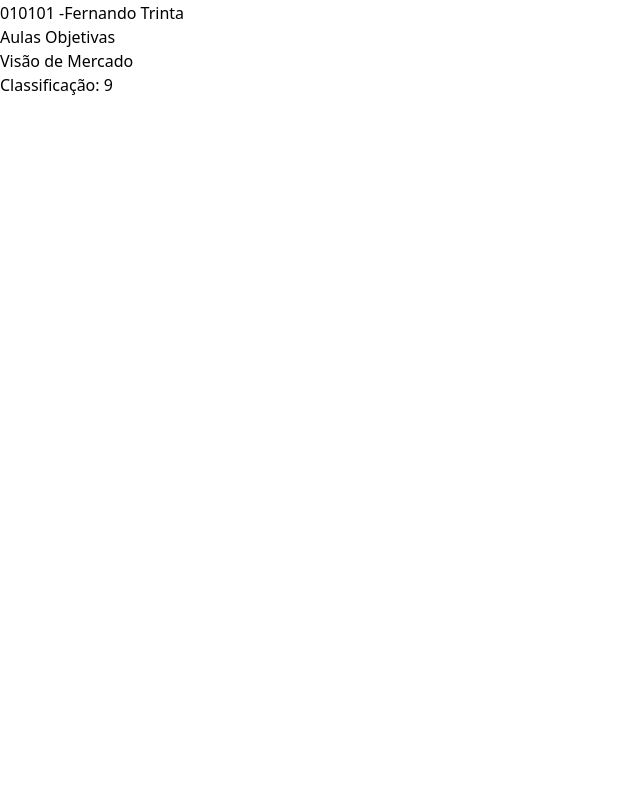
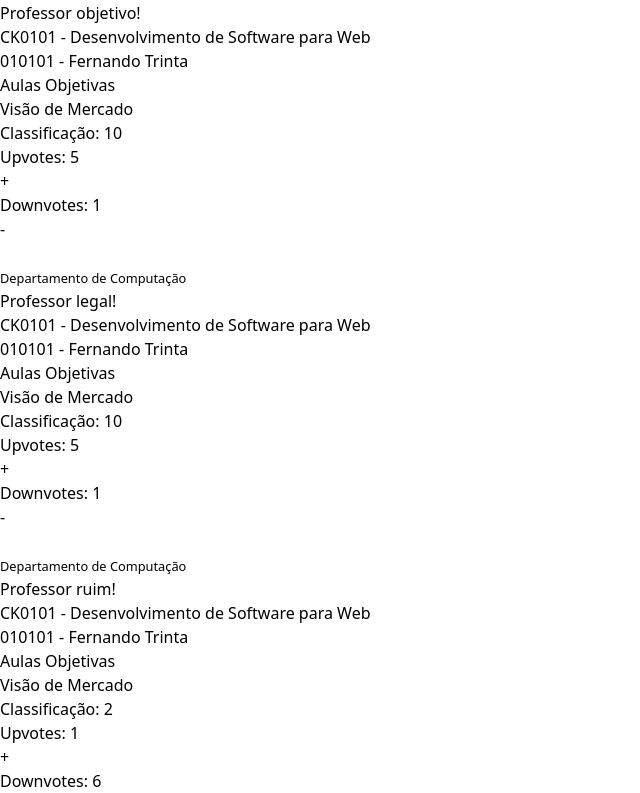
Before and after one commit to GabrielSuassuna/web-front, a React (Create React App) app in the folder frontend/: page /explore in a window 1280 px wide. Shown: the part 867-1660 px from the top of the page, without its empty margins (0-640 px from the left). Before the commit the page ends 988 px from the top, so only its background shows below. Built offline with nearby package versions, Linux system fonts and the light colour scheme.

Commit message:
Adicionando funcionalidade de upvote e downvote ao componente de FeedbackSearchResult

```diff
--- a/frontend/src/components/SearchResult/FeedbackSearchResult/FeedbackSearchResult.js
+++ b/frontend/src/components/SearchResult/FeedbackSearchResult/FeedbackSearchResult.js
@@ -16,25 +16,55 @@ import Tag from "../../Tag/Tag";
  *    * upvotes (Int): Número de upvotes do feedback
  *    * downvotes (Int): Número de downvotes do feedback
  *    * score (Float 0-10): Classificação geral do feedback
+ *    * votable (Boolean): Indica se o usuário pode interagir com esse feedback (se ele é aluno)
+ *    * hasVoted (String?): Apenas se for votable. Pode ser nulo, 'UPVOTED' ou 'DOWNVOTED'
+ *    * handleVote (Function): Apenas se for votable. Função que lida com o tipo de voto.
+ *          parâmetro enviado: isUpvote: Boolean  (talvez seja necessário enviar mais parâmetros)
  */
 function DisciplineSearchResult(props) {
-
   const navigate = useNavigate();
 
   const redirectSearchHandler = () => {
-    navigate('/description/feedback');
-  }
+    navigate("/description/feedback");
+  };
 
-  return <div onClick={redirectSearchHandler}>
-    <small>{props.resultData.department}</small>
-    <h1>{props.resultData.title}</h1>
-    <h1>{props.resultData.code} - {props.resultData.discipline}</h1>
-    <h1>{props.resultData.siape} - {props.resultData.professor}</h1>
-    {props.resultData.tags.map(t => <Tag key={t.id} id={t.id} title={t.title}/>)}
-    <h2>Classificação: {props.resultData.score}</h2> {/* Será substituído pelo componente Stars*/}
-    <h2>Upvotes: {props.resultData.upvotes}</h2>
-    <h2>Downvotes: {props.resultData.downvotes}</h2>
-  </div>
+  return (
+    <div>
+      <div onClick={redirectSearchHandler}>
+        <small>{props.resultData.department}</small>
+        <h1>{props.resultData.title}</h1>
+        <h1>
+          {props.resultData.code} - {props.resultData.discipline}
+        </h1>
+        <h1>
+          {props.resultData.siape} - {props.resultData.professor}
+        </h1>
+        {props.resultData.tags.map((t) => (
+          <Tag key={t.id} id={t.id} title={t.title} />
+        ))}
+        <h2>Classificação: {props.resultData.score}</h2>{" "}
+        {/* Será substituído pelo componente Stars*/}
+      </div>
+      <h2>Upvotes: {props.resultData.upvotes}</h2>
+      {props.resultData.votable && (
+        <button
+          disabled={props.resultData.hasVoted === "UPVOTED"}
+          onClick={() => props.handleVote(true)}
+        >
+          +
+        </button>
+      )}
+      <h2>Downvotes: {props.resultData.downvotes}</h2>
+      {props.resultData.votable && (
+        <button
+          disabled={props.resultData.hasVoted === "DOWNVOTED"}
+          onClick={() => props.handleVote(false)}
+        >
+          -
+        </button>
+      )}
+    </div>
+  );
 }
 
 export default DisciplineSearchResult;
--- a/frontend/src/components/SearchResult/SearchResult.js
+++ b/frontend/src/components/SearchResult/SearchResult.js
@@ -25,7 +25,7 @@ function SearchResult(props) {
   if(props.type === SEARCH_RESULT_TYPES.DISCIPLINE_TAUGHT)
     return <DisciplineTaughtSearchResult resultData={props.resultData}/>;
   if(props.type === SEARCH_RESULT_TYPES.FEEDBACK)
-    return <FeedbackSearchResult resultData={props.resultData}/>;
+    return <FeedbackSearchResult resultData={props.resultData} handleVote={props.handleVote}/>;
 }
 
 export default SearchResult;
--- a/frontend/src/pages/ExplorePage/ExplorePage.js
+++ b/frontend/src/pages/ExplorePage/ExplorePage.js
@@ -55,6 +55,68 @@ const DUMMY_RESULTS = [
     },
   },
   {
+    type: SEARCH_RESULT_TYPES.FEEDBACK,
+    resultData: {
+      code: "CK0101",
+      discipline: "Desenvolvimento de Software para Web",
+      siape: "010101",
+      professor: "Fernando Trinta",
+      department: "Departamento de Computação",
+      id: "ID_feedback_1242",
+      title: "Professor objetivo!",
+      tags: [
+        { id: "ID_tag_aulas_objetivas", title: "Aulas Objetivas" },
+        { id: "ID_tag_visao_mercado", title: "Visão de Mercado" },
+      ],
+      score: 10,
+      upvotes: 5,
+      downvotes: 1,
+      votable: true,
+    },
+  },
+  {
+    type: SEARCH_RESULT_TYPES.FEEDBACK,
+    resultData: {
+      code: "CK0101",
+      discipline: "Desenvolvimento de Software para Web",
+      siape: "010101",
+      professor: "Fernando Trinta",
+      department: "Departamento de Computação",
+      id: "ID_feedback_1242",
+      title: "Professor legal!",
+      tags: [
+        { id: "ID_tag_aulas_objetivas", title: "Aulas Objetivas" },
+        { id: "ID_tag_visao_mercado", title: "Visão de Mercado" },
+      ],
+      score: 10,
+      upvotes: 5,
+      downvotes: 1,
+      votable: true,
+      hasVoted: 'UPVOTED'
+    },
+  },
+  {
+    type: SEARCH_RESULT_TYPES.FEEDBACK,
+    resultData: {
+      code: "CK0101",
+      discipline: "Desenvolvimento de Software para Web",
+      siape: "010101",
+      professor: "Fernando Trinta",
+      department: "Departamento de Computação",
+      id: "ID_feedback_1242",
+      title: "Professor ruim!",
+      tags: [
+        { id: "ID_tag_aulas_objetivas", title: "Aulas Objetivas" },
+        { id: "ID_tag_visao_mercado", title: "Visão de Mercado" },
+      ],
+      score: 2,
+      upvotes: 1,
+      downvotes: 6,
+      votable: true,
+      hasVoted: 'DOWNVOTED'
+    },
+  },
+  {
     type: SEARCH_RESULT_TYPES.PROFESSOR,
     resultData: {
       siape: "010101",
@@ -89,6 +151,7 @@ function ExplorePage() {
   const [searchType, setSearchType] = useState("ALL");
   const [sorting, setSorting] = useState('scoreAsc');
 
+
   return (
     <div>
       <h1>ExplorePage</h1>
@@ -111,7 +174,7 @@ function ExplorePage() {
       />
       {DUMMY_RESULTS.map((result, i) => (
         <div key={i}>
-          <SearchResult type={result.type} resultData={result.resultData} />{" "}
+          <SearchResult type={result.type} resultData={result.resultData} handleVote={(v)=>alert(v)} />{" "}
           <br />{" "}
         </div>
       ))}
```
